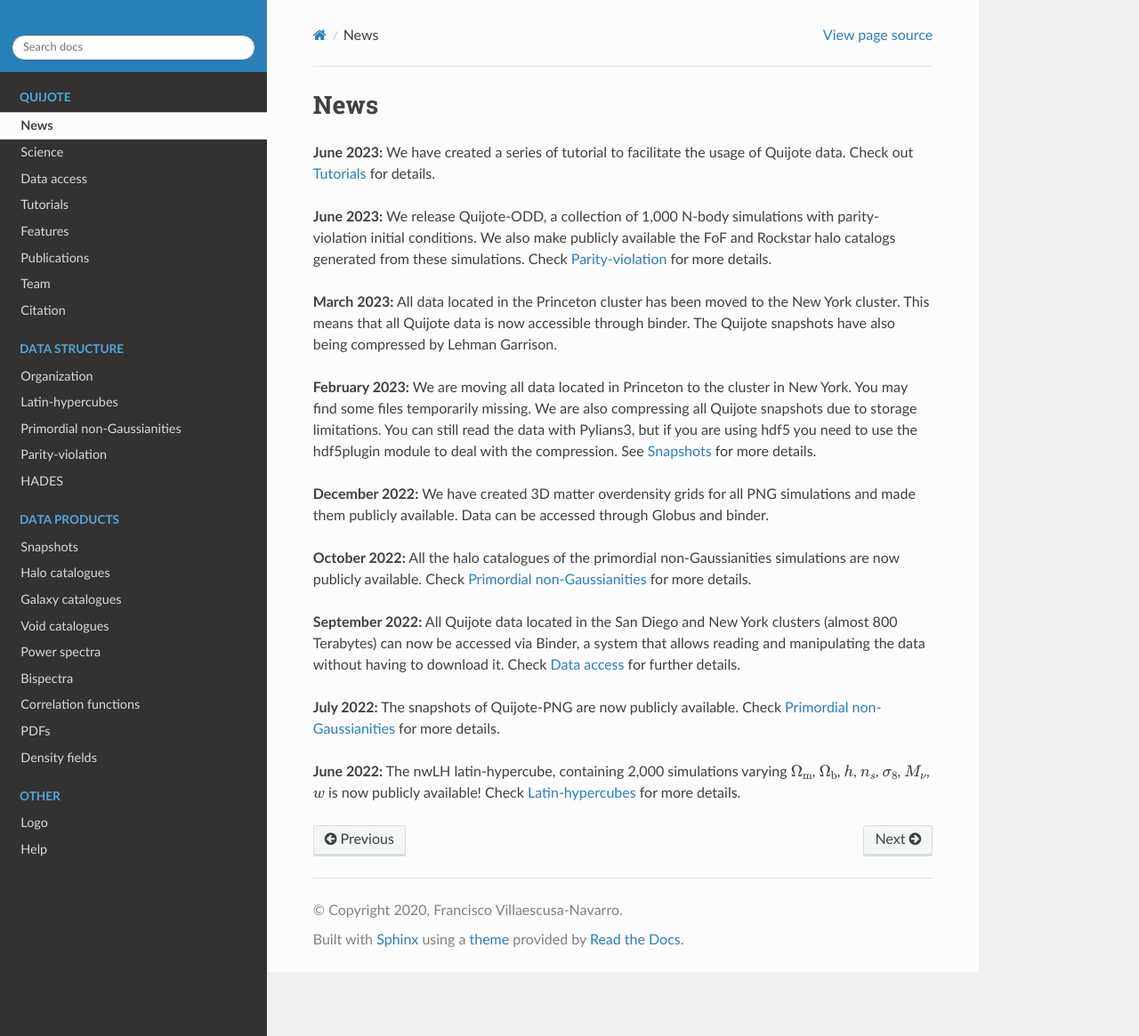
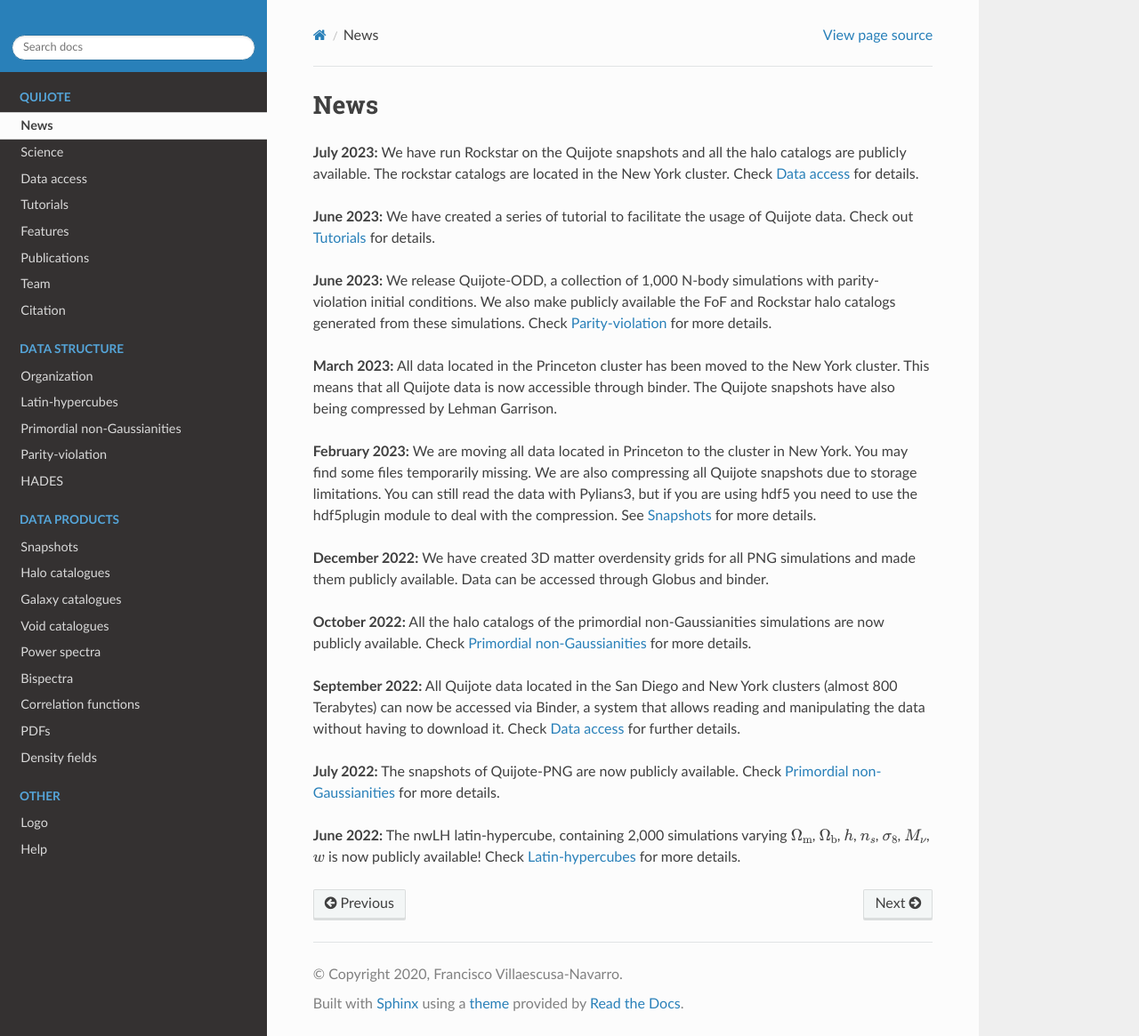
Before and after one commit to franciscovillaescusa/Quijote-simulations, a Sphinx documentation site: the page built from docs/source/news.rst, in a window 1280 px wide and 1165 px high. Shown: the whole window at 89% size. Built offline with Sphinx 7.4.7 and the Read the Docs theme 2.0.0, drawn with Linux system fonts in a browser that asks for light colours; pages that are not in the unit, such as notebooks, are missing from menus.

Commit message:
added Rockstar catalogs

```diff
--- a/docs/source/access.rst
+++ b/docs/source/access.rst
@@ -30,7 +30,7 @@ The table below describes the data each cluster contains and provides the links
 |             | - 235 Terabytes                                                 |                                                                                                                  |
 +-------------+-----------------------------------------------------------------+------------------------------------------------------------------------------------------------------------------+
 | New York    | - The snapshots of all other simulations                        | `globus <https://app.globus.org/file-manager?origin_id=e0eae0aa-5bca-11ea-9683-0e56c063f437&origin_path=%2F>`__  |
-|             | - All halo catalogs                                             +------------------------------------------------------------------------------------------------------------------+
+|             | - All halo catalogs (FoF + Rockstar)                            +------------------------------------------------------------------------------------------------------------------+
 |             | - The 3D density fields                                         |                                                                                                                  |
 |             | - The HADES data (if available)                                 | .. image:: https://mybinder.org/badge_logo.svg                                                                   |
 |             | - The 3D density fields                                         |   :target: https://binder.flatironinstitute.org/~fvillaescusa/Quijote                                            |
--- a/docs/source/news.rst
+++ b/docs/source/news.rst
@@ -1,5 +1,7 @@
 News
 ====
+
+**July 2023:** We have run Rockstar on the Quijote snapshots and all the halo catalogs are publicly available. The rockstar catalogs are located in the New York cluster. Check :ref:`data_access` for details.
 
 **June 2023:** We have created a series of tutorial to facilitate the usage of Quijote data. Check out :ref:`tutorials` for details.
 
@@ -11,7 +13,7 @@ News
 
 **December 2022:** We have created 3D matter overdensity grids for all PNG simulations and made them publicly available. Data can be accessed through Globus and binder.
 
-**October 2022:** All the halo catalogues of the primordial non-Gaussianities simulations are now publicly available. Check :ref:`png` for more details.
+**October 2022:** All the halo catalogs of the primordial non-Gaussianities simulations are now publicly available. Check :ref:`png` for more details.
 
 **September 2022:** All Quijote data located in the San Diego and New York clusters (almost 800 Terabytes) can now be accessed via Binder, a system that allows reading and manipulating the data without having to download it. Check :ref:`data_access` for further details.
 
```
